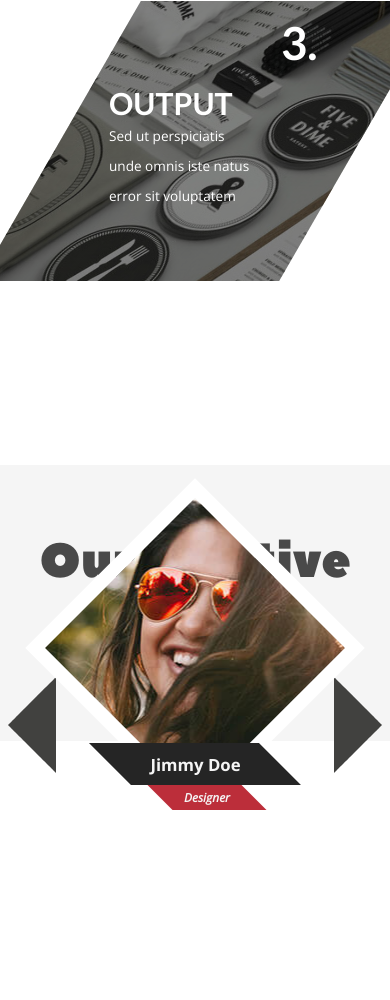
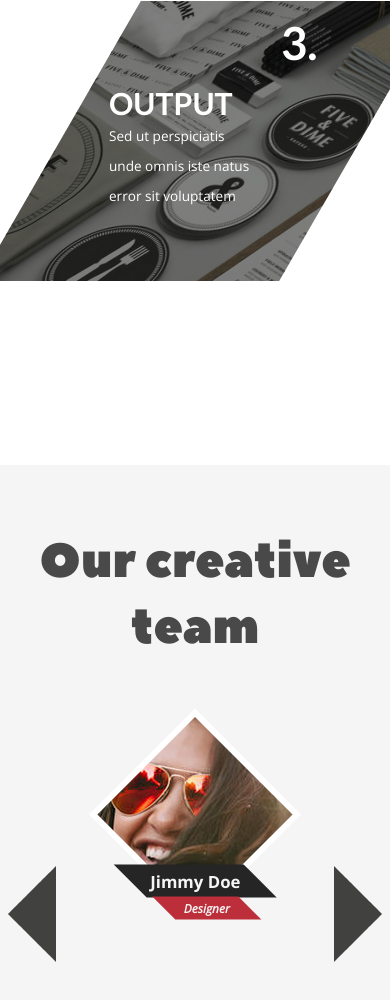
Before and after one commit to kolodziejm/challenge-37, a website: page index.html in a window 390 px wide. Shown: the part 3604-4604 px from the top of the page. Before the commit the page ends 4430 px from the top, so only its background shows below. Drawn offline with nearby package versions, Linux system fonts and the light colour scheme.

Commit message:
working responsive carousel, finished team section

```diff
--- a/index.html
+++ b/index.html
@@ -186,7 +186,7 @@
 
     <section class="team">
       <div class="team__container">
-        <h2 class="section-title u-mb-sm centered">Our creative team</h2>
+        <h2 class="section-title u-mb-xl centered">Our creative team</h2>
         <ul class="team__list team__carousel">
           <li class="team__item team__item--1 team__item--center">
             <figure class="team__image__wrapper">
@@ -236,7 +236,7 @@
                 <h4 class="team__item__heading">John Doe</h4>
               </div>
               <div class="team__item__subheading-container">
-                <h5 class="team__item__subheading">Front-end developer</h5>
+                <h5 class="team__item__subheading">Developer</h5>
               </div>
             </div>
           </li>
--- a/sass/pages/home/_team.scss
+++ b/sass/pages/home/_team.scss
@@ -4,6 +4,8 @@
 
   &__container {
     position: relative;
+    max-width: 1400px;
+    margin: 0 auto;
   }
 
   &__list {
@@ -13,7 +15,12 @@
   &__carousel {
     position: relative;
     max-width: 940px;
+    height: 225px;
     margin: 0 auto;
+
+    @media only screen and (min-width: $tablet-sm) {
+      height: 45rem;
+    }
   }
 
   &__item {
@@ -39,14 +46,18 @@
         font-size: 2.1rem;
         font-weight: 700;
         transform: skew(45deg);
-        padding: 1.2rem 5rem;
+        padding: .6rem 2.5rem;
+
+        @media only screen and (min-width: $tablet-sm) {
+          padding: 1.2rem 5rem;
+        }
       }
     }
 
     &__subheading {
       text-align: center;
       transform: skew(-45deg);
-      max-width: 17rem;
+      max-width: 15rem;
 
       &-container {
         transition: all .5s ease-in-out;
@@ -57,7 +68,11 @@
         font-size: 1.8rem;
         font-style: italic;
         transform: skew(45deg);
-        padding: .5rem 3rem;
+        padding: .4rem 2.5rem;
+
+        @media only screen and (min-width: $tablet-sm) {
+          padding: .4rem 3.5rem;
+        }
       }
     }
 
@@ -106,17 +121,29 @@
 
   &__image {
     background-position: center;
-    width: 45rem;
-    height: 45rem;
-    margin: -75px;
+    // width / height 45rem na 45rem docelowo
+    height: 225px;
+    margin: -100px; // -75px docelowo
     transform: rotate(45deg);
 
+    @media only screen and (min-width: $tablet-sm) {
+      width: 45rem;
+      height: 45rem;
+      margin: -75px;
+    }
+
     &__wrapper {
-      width: 30rem;
-      height: 30rem;
+      width: 150px; // 30rem na 30rem docelowo
+      height: 150px;
       transform: rotate(-45deg);
       overflow: hidden;
-      border: 1.8rem solid #fff;
+      border: 6px solid #fff; // 1.8rem docelowo
+
+      @media only screen and (min-width: $tablet-sm) {
+        width: 30rem;
+        height: 30rem;
+        border: 1.8rem solid #fff;
+      }
     }
 
     &--1 {
@@ -139,14 +166,25 @@
   &__navigation {
 
     &__arrow-left {
-      float: left;
-      height: 100%;
-      cursor: pointer
+      position: absolute;
+      top: 80%;
+      left: 0%;
+      cursor: pointer;
+
+      @media only screen and (min-width: $desktop) {
+        top: 50%;
+      }
     }
 
     &__arrow-right {
-      float: right;
-      cursor: pointer
+      position: absolute;
+      top: 80%;
+      right: 0%;
+      cursor: pointer;
+
+      @media only screen and (min-width: $desktop) {
+        top: 50%;
+      }
     }
   }
 }
```
Also changed, not shown: css/style.css.
